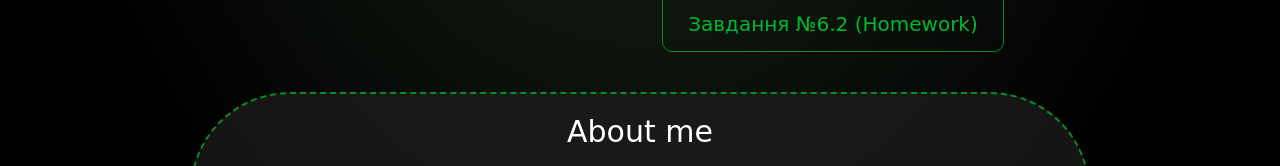
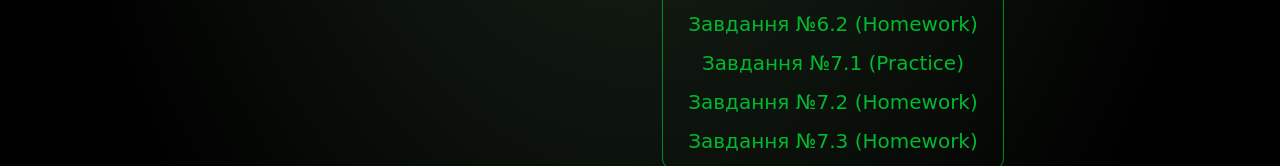
Before and after one commit to NazarLiberty/Lesson1, a plain HTML site: page index.html in a window 1280 px wide. Shown: the part 556-722 px from the top of the page. Drawn offline with Linux system fonts and the light colour scheme; a web font is replaced by a local one.

Commit message:
add 7 lesson

```diff
--- a/index.html
+++ b/index.html
@@ -48,6 +48,15 @@
                                 <p><a href="https://nazarliberty.github.io/Lesson6/HW2/buy_list.html"
                                                 target="_blank">Завдання
                                                 №6.2 (Homework)</a></p>
+                                <p><a href="https://nazarliberty.github.io/Lesson7/Practice/index.html"
+                                                target="_blank">Завдання
+                                                №7.1 (Practice)</a></p>
+                                <p><a href="https://nazarliberty.github.io/Lesson7/HW1/index.html"
+                                                target="_blank">Завдання
+                                                №7.2 (Homework)</a></p>
+                                <p><a href="https://nazarliberty.github.io/Lesson7/HW2/index.html"
+                                                target="_blank">Завдання
+                                                №7.3 (Homework)</a></p>
                         </div>
 
                 </div>
```
